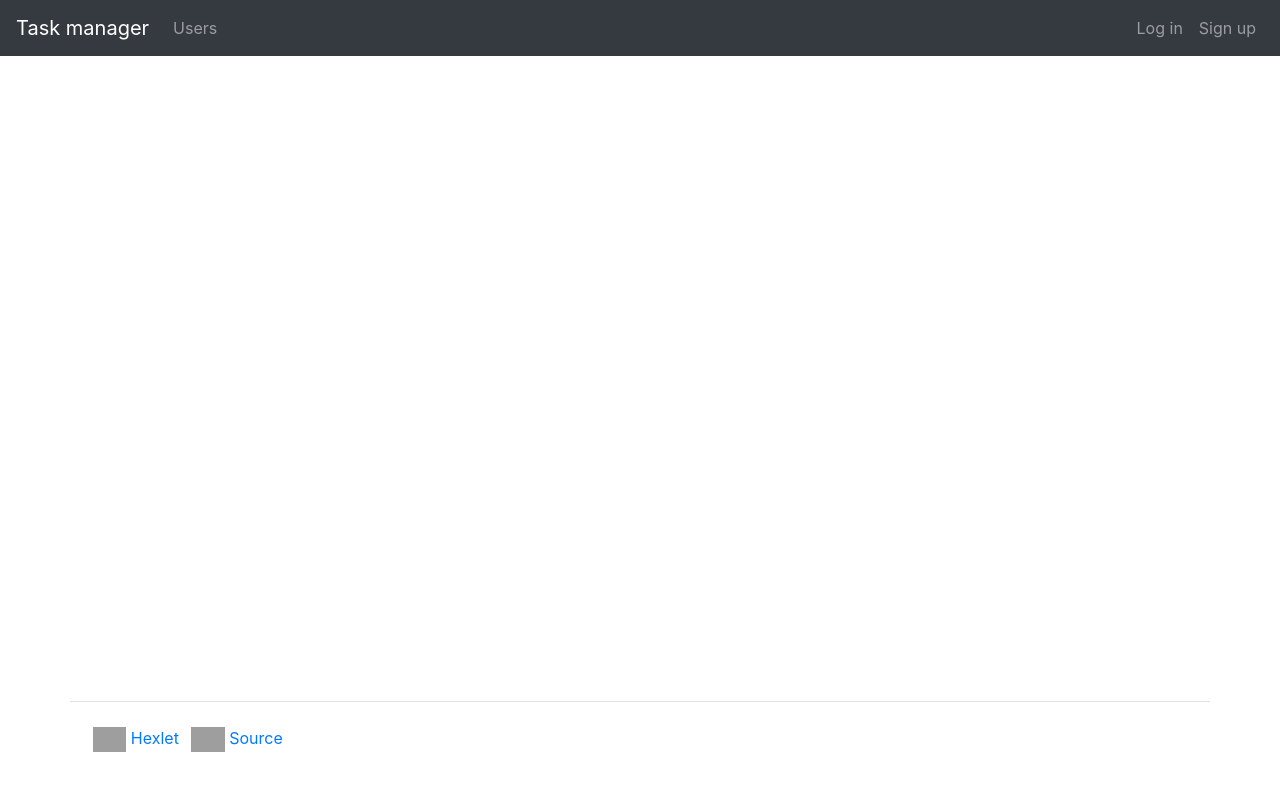
After one commit to MarsBroshok96/python-project-52, a Django app: template task_manager/templates/base.html in a window 1280 px wide. The commit adds this page. Run offline with Django 4.2, Linux system fonts and the light colour scheme; the template is opened without the code that fills it, so the values that code supplies are empty; some libraries are stand-ins or nearby versions; grey boxes are pictures that could not be loaded.

Commit message:
Add result of step 2: add homepage route and style its template with django-bootstrap4, add multilangs (ru/en) with i18n, add workflow with linter

```diff
--- a/pyproject.toml
+++ b/pyproject.toml
@@ -13,10 +13,13 @@ python-dotenv = "^1.0.0"
 dj-database-url = "^1.2.0"
 gunicorn = "^20.1.0"
 psycopg-binary = "^3.1.8"
+django-bootstrap4 = "^22.3"
+whitenoise = "^6.4.0"
 
 
 [tool.poetry.group.dev.dependencies]
 flake8 = "^6.0.0"
+coverage = "^7.2.1"
 
 [build-system]
 requires = ["poetry-core"]
--- a/requirements.txt
+++ b/requirements.txt
@@ -1,6 +1,9 @@
 asgiref==3.6.0
+beautifulsoup4==4.11.2
+coverage==7.2.1
 dj-database-url==1.2.0
 Django==4.1.7
+django-bootstrap4==22.3
 flake8==6.0.0
 gunicorn==20.1.0
 mccabe==0.7.0
@@ -10,5 +13,7 @@ pycodestyle==2.10.0
 pyflakes==3.0.1
 python-dotenv==1.0.0
 setuptools==67.6.0
+soupsieve==2.4
 sqlparse==0.4.3
 wheel==0.38.4
+whitenoise==6.4.0
--- /dev/null
+++ b/task_manager/templates/base.html
@@ -0,0 +1,75 @@
+{% load i18n %}
+{% get_current_language as LANGUAGE_CODE %}
+
+<!DOCTYPE html>
+<html lang="{{ LANGUAGE_CODE }}">
+<head>
+    <meta charset="UTF-8">
+    <meta http-equiv="X-UA-Compatible" content="IE=edge">
+    <meta name="viewport" content="width=device-width, initial-scale=1.0">
+    <meta name="description" content="{% block description %}{% endblock %}">
+    <title>{% block title %}{% endblock %}</title>
+    {% load bootstrap4 %}
+</head>
+<body class="d-flex flex-column min-vh-100">
+    <nav class="navbar navbar-expand-lg navbar-dark bg-dark mb-3">
+        <a class="navbar-brand" href="{% url 'homepage' %}">{% trans 'Task manager' %}</a>
+        <button class="navbar-toggler" data-toggle="collapse" data-target="#navbarToggleExternalContent">
+            <span class="navbar-toggler-icon"></span>
+        </button>
+        <div class="collapse navbar-collapse" id="navbarToggleExternalContent">
+            <ul class="navbar-nav mr-auto">
+                {# need update link #}
+                <li class="nav-item">
+                    <a class="nav-link" href="{% url 'homepage' %}">{% trans 'Users' %}</a>
+                </li>
+                {% if user.is_authenticated %}
+                <li class="nav-item">
+                    {# need update link #}
+                    <a class="nav-link" href="{% url 'homepage' %}">{% trans 'Statuses' %}</a>
+                </li>
+                <li class="nav-item">
+                    {# need update link #}
+                    <a class="nav-link" href="{% url 'homepage' %}">{% trans 'Labels' %}</a>
+                </li>
+                <li class="nav-item">
+                    {# need update link #}
+                    <a class="nav-link" href="{% url 'homepage' %}">{% trans 'Tasks' %}</a>
+                </li>
+                {% endif %}
+            </ul>
+            <ul class="navbar-nav">
+                {% if user.is_authenticated %}
+                <li class="nav-item">
+                    {# need update link #}
+                    <a class="nav-link" href="{% url 'homepage' %}">{% trans 'logout' %}</a>
+                </li>
+                {% else %}
+                <li class="nav-item">
+                    {# need update link #}
+                    <a class="nav-link" href="{% url 'homepage' %}">{% trans 'Log in' %}</a>
+                </li>
+                <li class="nav-item">
+                    {# need update link #}
+                    <a class="nav-link" href="{% url 'homepage' %}">{% trans 'Sign up' %}</a>
+                </li>
+                {% endif %}
+            </ul>
+        </div>
+    </nav>
+    <div class="container wrapper flex-grow-1">
+        {% autoescape off %}{% bootstrap_messages %}{% endautoescape %}
+        {% block content %}{% endblock %}
+    </div>
+    <footer>
+        <div class="container flex-column my-5 pt-4 border-top">
+            <img class='ml-2' src="https://cdn2.hexlet.io/assets/hexlet_logo_wide-56fe12bf29287c1ac237ef1e5fa70e861e99a954af1f49504f654ae4990fa42b.png" alt="hexlet logo" height="25px">
+            <a href="https://ru.hexlet.io/" target="_blank">Hexlet</a>
+            <img class='ml-2' src="https://github.com/fluidicon.png" alt="GitHub logo" height="25px">
+            <a href="https://github.com/MarsBroshok96/python-project-52" target="_blank">{% trans 'Source' %}</a>
+        </div>
+    </footer>
+    {% bootstrap_css %}
+    {% bootstrap_javascript jquery='full' %}
+</body>
+</html>
--- a/task_manager/urls.py
+++ b/task_manager/urls.py
@@ -19,5 +19,5 @@ from task_manager import views
 
 urlpatterns = [
     path('admin/', admin.site.urls),
-    path('', views.HomeView.as_view(), name='mainpage'),
+    path('', views.HomeView.as_view(), name='homepage'),
 ]
--- a/task_manager/views.py
+++ b/task_manager/views.py
@@ -1,4 +1,3 @@
-from django.shortcuts import render, redirect
 from django.views.generic.base import TemplateView
 
 
```
Also changed, not shown: setup.cfg (added, +30 -0 lines), task_manager/settings.py (+17 -5 lines), task_manager/templates/index.html (+24 -1 lines), .github/workflows/linter-and-tests.yml (added), README.md, locale/ru/LC_MESSAGES/django.po (added), 3 other files.
